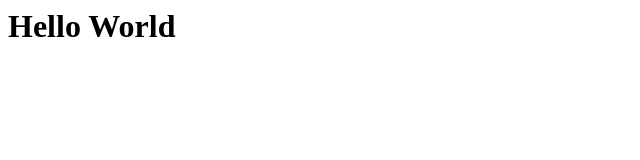
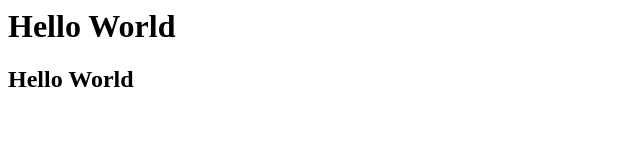
Before and after one commit to myatkaungkhant1212/RemoteRepProject, a plain HTML site: page index.html in a window 1280 px wide. Shown: the whole page, without its empty margins (0-640 px from the left). Drawn offline with Linux system fonts and the light colour scheme.

Commit message:
update commit

```diff
--- a/index.html
+++ b/index.html
@@ -1 +1,2 @@
 <h1>Hello World</h1>
+<h2>Hello World<h2/>
```
